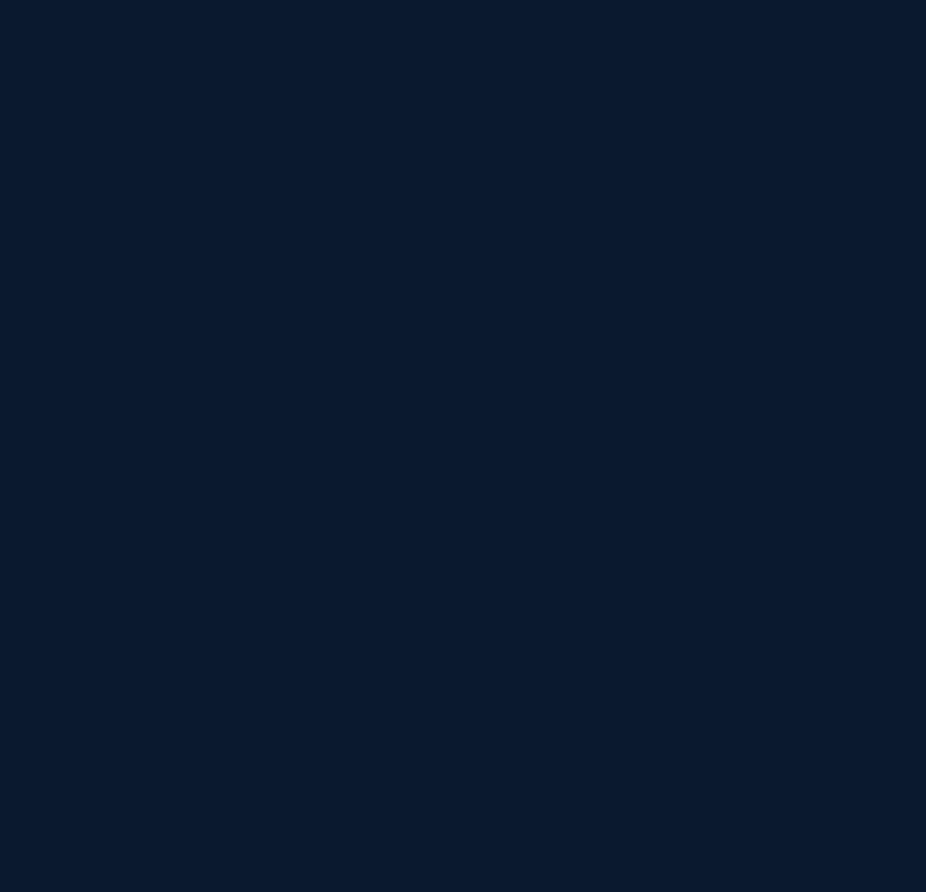
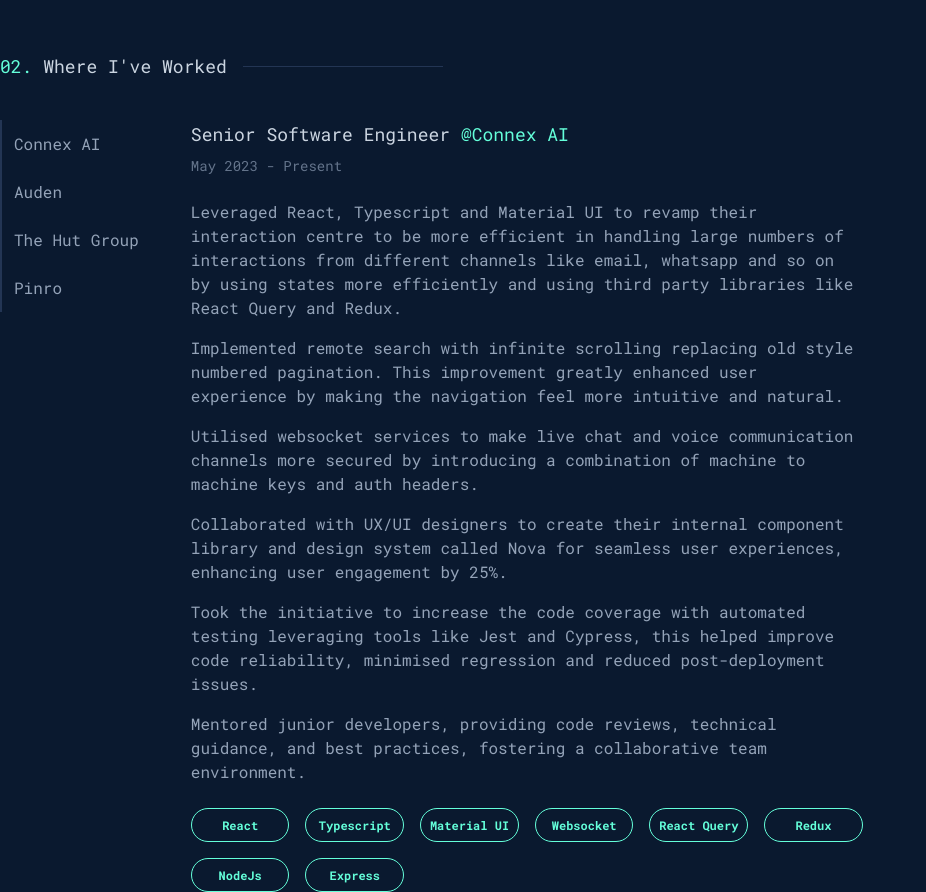
Before and after one commit to MahsinSaifullah/mahsin-portfolio-2.0, a Next.js app: page / in a window 1280 px wide. Shown: the part 1660-2552 px from the top of the page, without its empty margins (0-926 px from the left). Before the commit the page ends 1692 px from the top, so only its background shows below. Built offline with nearby package versions, Linux system fonts and the light colour scheme.

Commit message:
feat: add Experience and ExperienceItem

```diff
--- /dev/null
+++ b/app/Experience.tsx
@@ -0,0 +1,61 @@
+'use client';
+
+import Tabs from '@/components/Tabs';
+import ExperienceItem from './ExperienceItem';
+
+const COMPANIES = ['Connex AI', 'Auden', 'The Hut Group', 'Pinro'];
+const EXPERIENCE_DETAILS = [
+  {
+    title: 'Senior Software Engineer',
+    company: 'Connex AI',
+    duration: 'May 2023 - Present',
+    details: [
+      'Leveraged React, Typescript and Material UI to revamp their interaction centre to be more efficient in handling large numbers of interactions from different channels like email, whatsapp and so on by using states more efficiently and using third party libraries like React Query and Redux.',
+      'Implemented remote search with infinite scrolling replacing old style numbered pagination. This improvement greatly enhanced user experience by making the navigation feel more intuitive and natural.',
+      'Utilised websocket services to make live chat and voice communication channels more secured by introducing a combination of machine to machine keys and auth headers.',
+      'Collaborated with UX/UI designers to create their internal component library and design system called Nova for seamless user experiences, enhancing user engagement by 25%.',
+      'Took the initiative to increase the code coverage with automated testing leveraging tools like Jest and Cypress, this helped improve code reliability, minimised regression and reduced post-deployment issues.',
+      'Mentored junior developers, providing code reviews, technical guidance, and best practices, fostering a collaborative team environment.',
+    ],
+    skills: [
+      'React',
+      'Typescript',
+      'Material UI',
+      'Websocket',
+      'React Query',
+      'Redux',
+      'NodeJs',
+      'Express',
+    ],
+  },
+];
+
+const Experience = () => {
+  return (
+    <section className="h-screen flex justify-center flex-col mt-10">
+      <div className="flex items-center mb-10">
+        <h2 className="text-slate-300 text-lg">
+          <span className="text-lime">02.</span> Where I've Worked
+        </h2>
+        <div
+          aria-hidden="true"
+          className="w-[200px] h-[1px] bg-lighestNavy ml-4"
+        />
+      </div>
+      <div>
+        <Tabs
+          tabs={COMPANIES}
+          orientation="vertical"
+          activeIndex={0}
+          onTabSelect={() => {}}
+        >
+          {EXPERIENCE_DETAILS.map((experience) => (
+            <ExperienceItem key={experience.title} {...experience} />
+          ))}
+        </Tabs>
+      </div>
+    </section>
+  );
+};
+
+export default Experience;
--- /dev/null
+++ b/app/ExperienceItem.tsx
@@ -0,0 +1,46 @@
+import { Badge } from '@/components/ui/badge';
+
+interface ExperienceItemProps {
+  title: string;
+  company: string;
+  duration: string;
+  details: string[];
+  skills: string[];
+}
+
+const ExperienceItem: React.FC<ExperienceItemProps> = ({
+  title,
+  company,
+  duration,
+  details,
+  skills,
+}) => {
+  return (
+    <article className="flex flex-col space-y-2">
+      <h3 className="text-slate-300 text-lg">
+        {title} <span className="text-lime">@{company}</span>
+      </h3>
+      <h2 className="text-slate-500 text-sm">{duration}</h2>
+      <ul className="flex flex-col space-y-4  max-w-2xl text-slate-400 pt-4">
+        {details.map((detail, index) => (
+          <li key={index} className="flex space-x-5">
+            {detail}
+          </li>
+        ))}
+      </ul>
+      <div className="grid grid-cols-6 gap-4 pt-4">
+        {skills.map((skill) => (
+          <Badge
+            variant="outline"
+            className="p-2 border-lime text-lime flex justify-center items-center rounded-full"
+            key={skill}
+          >
+            {skill}
+          </Badge>
+        ))}
+      </div>
+    </article>
+  );
+};
+
+export default ExperienceItem;
--- a/app/page.tsx
+++ b/app/page.tsx
@@ -1,4 +1,5 @@
 import About from './About';
+import Experience from './Experience';
 import Intro from './Intro';
 
 export default function Home() {
@@ -6,6 +7,7 @@
     <main className="max-w-7xl mx-auto">
       <Intro />
       <About />
+      <Experience />
     </main>
   );
 }
--- /dev/null
+++ b/components/Tabs.tsx
@@ -0,0 +1,43 @@
+'use client';
+
+type TabOrientation = 'vertical' | 'horizontal';
+
+interface TabsProps {
+  orientation: TabOrientation;
+  tabs: string[];
+  activeIndex: number;
+  onTabSelect: (index: number) => void;
+}
+
+const Tabs = ({
+  children,
+  orientation,
+  tabs,
+  onTabSelect,
+}: React.PropsWithChildren<TabsProps>) => {
+  return (
+    <div
+      className={`flex ${
+        orientation === 'horizontal' ? 'flex-col' : 'flex-row'
+      } gap-10`}
+    >
+      <ul
+        className={`flex ${
+          orientation === 'horizontal' ? 'flex-row' : 'flex-col'
+        }`}
+      >
+        {tabs.map((tab, index) => (
+          <li
+            className="text-slate-400 p-3 hover:bg-lighestNavy hover:text-lime rounded-sm border-l-lighestNavy border-l-2 rounded-tl-none rounded-bl-none"
+            key={index}
+          >
+            {tab}
+          </li>
+        ))}
+      </ul>
+      <div className="">{children}</div>
+    </div>
+  );
+};
+
+export default Tabs;
--- /dev/null
+++ b/components/ui/badge.tsx
@@ -0,0 +1,36 @@
+import * as React from "react"
+import { cva, type VariantProps } from "class-variance-authority"
+
+import { cn } from "@/lib/utils"
+
+const badgeVariants = cva(
+  "inline-flex items-center rounded-md border px-2.5 py-0.5 text-xs font-semibold transition-colors focus:outline-none focus:ring-2 focus:ring-ring focus:ring-offset-2",
+  {
+    variants: {
+      variant: {
+        default:
+          "border-transparent bg-primary text-primary-foreground shadow hover:bg-primary/80",
+        secondary:
+          "border-transparent bg-secondary text-secondary-foreground hover:bg-secondary/80",
+        destructive:
+          "border-transparent bg-destructive text-destructive-foreground shadow hover:bg-destructive/80",
+        outline: "text-foreground",
+      },
+    },
+    defaultVariants: {
+      variant: "default",
+    },
+  }
+)
+
+export interface BadgeProps
+  extends React.HTMLAttributes<HTMLDivElement>,
+    VariantProps<typeof badgeVariants> {}
+
+function Badge({ className, variant, ...props }: BadgeProps) {
+  return (
+    <div className={cn(badgeVariants({ variant }), className)} {...props} />
+  )
+}
+
+export { Badge, badgeVariants }
```
